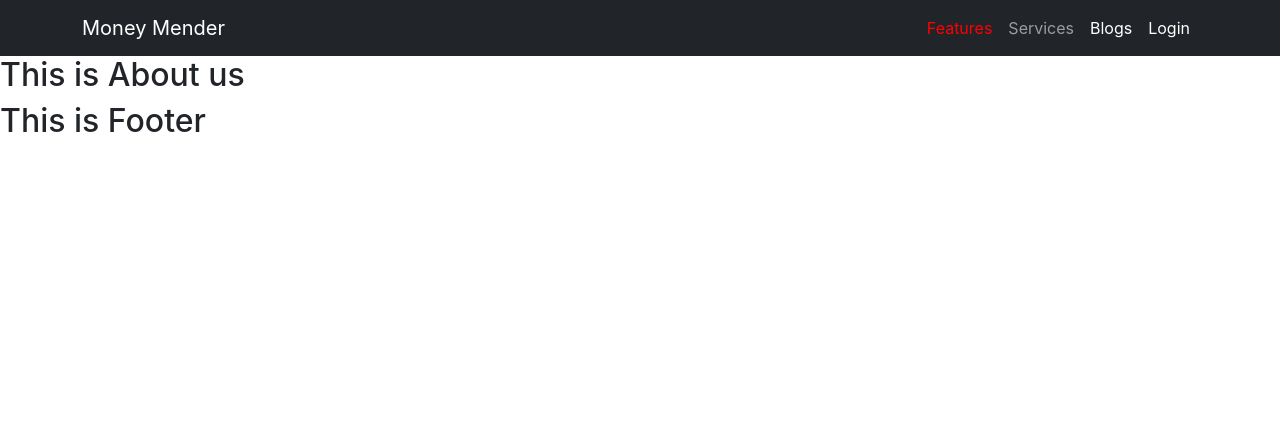
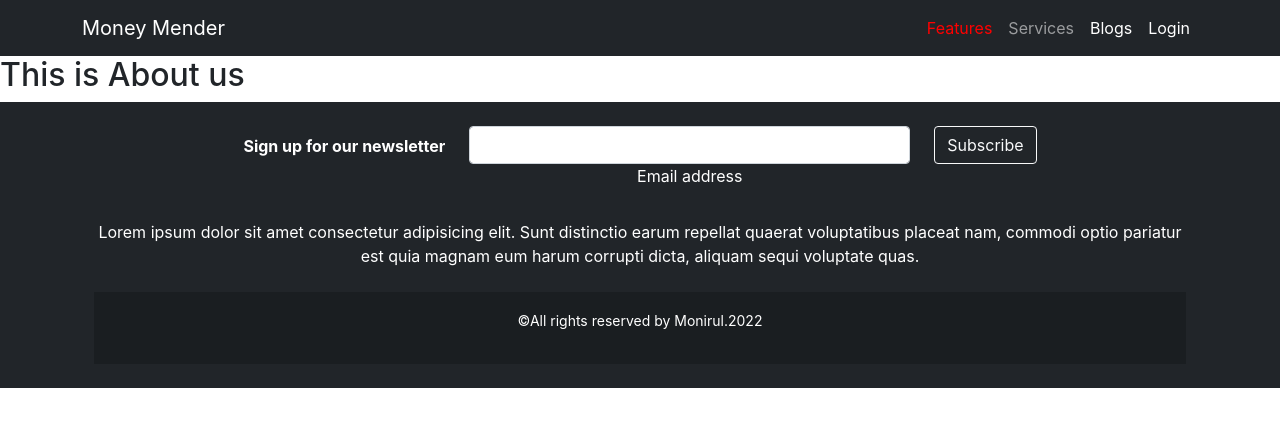
Before and after one commit to Monirul-98/money-mender, a React (Create React App) app: page /about in a window 1280 px wide. Shown: the top 426 px of the page. Built offline with nearby package versions, Linux system fonts and the light colour scheme.

Commit message:
Service and Footer added

```diff
--- a/src/Pages/Home/Banner/Banner.js
+++ b/src/Pages/Home/Banner/Banner.js
@@ -8,7 +8,7 @@ import banner3 from "../../../images/banner/banner-3.jpg";
 const Banner = () => {
   return (
     <Carousel>
-      <Carousel.Item interval={1000}>
+      <Carousel.Item interval={3000}>
         <img
           className="d-block w-100 vh-100 image"
           src={banner1}
--- /dev/null
+++ b/src/Pages/Home/Service/Service.css
@@ -0,0 +1,4 @@
+.card-image {
+  height: 200px;
+  object-fit: cover;
+}
--- a/src/Pages/Home/Service/Service.js
+++ b/src/Pages/Home/Service/Service.js
@@ -1,9 +1,25 @@
 import React from "react";
+import { Card, Col } from "react-bootstrap";
+import "./Service.css";
 
-const Service = () => {
+const Service = ({ service }) => {
+  const { name, img, description, price } = service;
   return (
     <div>
-      <h2>Service</h2>
+      <Col>
+        <Card>
+          <Card.Img variant="top" src={img} className="card-image" />
+          <Card.Body>
+            <Card.Title>{name}</Card.Title>
+            <Card.Text>{description}</Card.Text>
+            <Card.Text>
+              ${price}
+              <small>/hour</small>
+            </Card.Text>
+            <button className="btn btn-dark">Book now</button>
+          </Card.Body>
+        </Card>
+      </Col>
     </div>
   );
 };
--- a/src/Pages/Home/Services/Services.js
+++ b/src/Pages/Home/Services/Services.js
@@ -1,4 +1,6 @@
 import React, { useEffect, useState } from "react";
+import { Row } from "react-bootstrap";
+import Service from "../Service/Service";
 
 const Services = () => {
   const [services, setServices] = useState([]);
@@ -9,8 +11,12 @@ const Services = () => {
   }, []);
   return (
     <div>
-      <h2>Featured Services</h2>
-      <div>{services.map()}</div>
+      <h2 className="text-center my-5">Featured Services</h2>
+      <Row xs={1} md={2} lg={3} className="g-4">
+        {services.map((service) => (
+          <Service key={service.id} service={service}></Service>
+        ))}
+      </Row>
     </div>
   );
 };
--- a/src/Pages/Shared/Footer/Footer.js
+++ b/src/Pages/Shared/Footer/Footer.js
@@ -2,9 +2,60 @@ import React from "react";
 
 const Footer = () => {
   return (
-    <div>
-      <h2>This is Footer</h2>
-    </div>
+    <footer class="bg-dark text-center text-white">
+      <div class="container p-4">
+        <section class="">
+          <form action="">
+            <div class="row d-flex justify-content-center">
+              <div class="col-auto">
+                <p class="pt-2">
+                  <strong>Sign up for our newsletter</strong>
+                </p>
+              </div>
+
+              <div class="col-md-5 col-12">
+                <div class="form-outline form-white mb-4">
+                  <input
+                    type="email"
+                    id="form5Example21"
+                    class="form-control"
+                  />
+                  <label class="form-label" for="form5Example21">
+                    Email address
+                  </label>
+                </div>
+              </div>
+
+              <div class="col-auto">
+                <button type="submit" class="btn btn-outline-light mb-4">
+                  Subscribe
+                </button>
+              </div>
+            </div>
+          </form>
+        </section>
+
+        <section class="mb-4">
+          <p>
+            Lorem ipsum dolor sit amet consectetur adipisicing elit. Sunt
+            distinctio earum repellat quaerat voluptatibus placeat nam, commodi
+            optio pariatur est quia magnam eum harum corrupti dicta, aliquam
+            sequi voluptate quas.
+          </p>
+        </section>
+
+        <div
+          class="text-center p-3"
+          style={{ backgroundColor: "rgba(0, 0, 0, 0.2)" }}
+        >
+          <p className="text-center">
+            <small>
+              &copy;All rights reserved by Monirul.{new Date().getFullYear()}
+            </small>
+          </p>
+        </div>
+      </div>
+    </footer>
   );
 };
 
```
